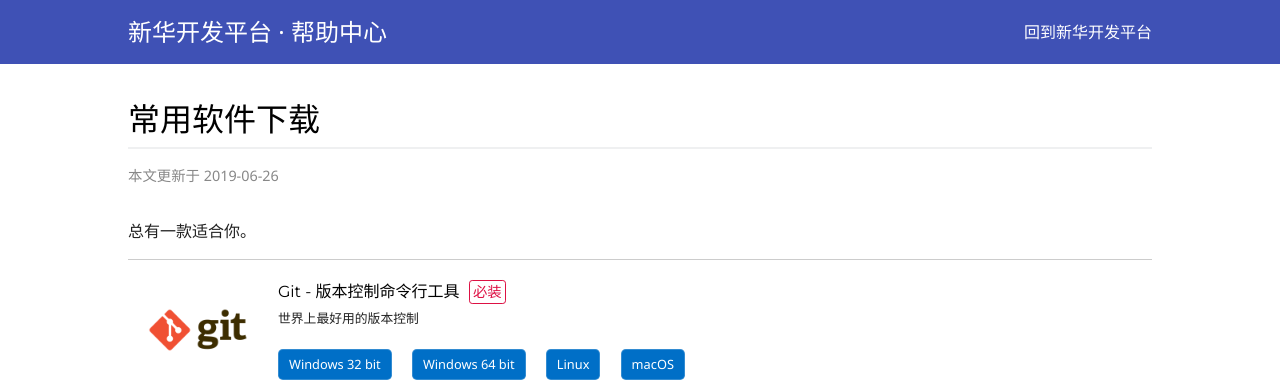
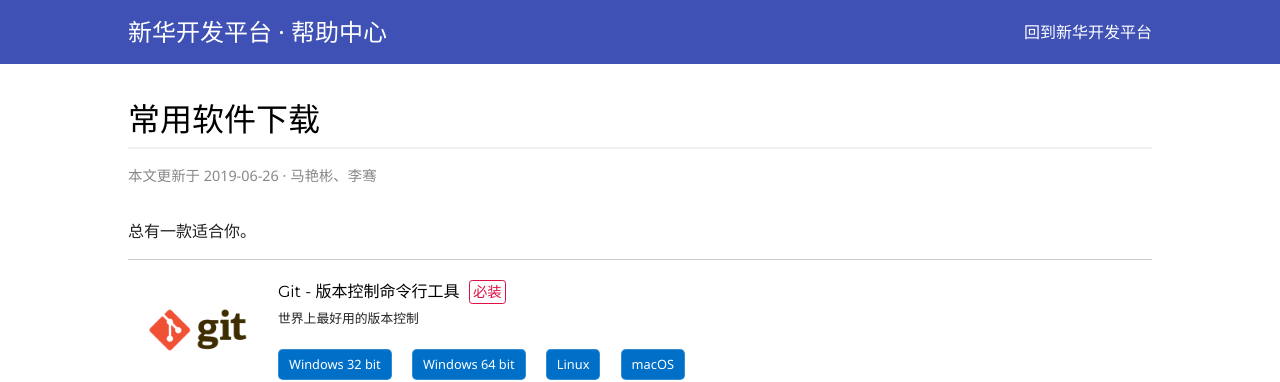
Before and after one commit to myanbin/guides, a Jekyll site: the page built from _posts/2019-06-26-download.md, in a window 1280 px wide. Shown: the top 382 px of the page. Built offline with Jekyll 4.4.1, drawn with Linux system fonts in a browser that asks for light colours.

Commit message:
feat: 文章页增加作者信息

```diff
--- a/_layouts/post.html
+++ b/_layouts/post.html
@@ -7,7 +7,7 @@ layout: default
     <h1>{{ page.title }}</h1>
     <p class="meta">
       <span>本文更新于 {{ page.date | date: "%Y-%m-%d" }}</span>
-      <!-- <span> &middot; {% for author in page.author %}{{ author | split: " " | first }} {% endfor %}</span> -->
+      <span> &middot; {% for author in page.author %}{{ author | split: " " | first }}{% if forloop.last == false %}、{% endif %}{% endfor %}</span>
     </p>
 
     {{ content }}
--- a/_posts/2019-06-26-download.md
+++ b/_posts/2019-06-26-download.md
@@ -3,6 +3,7 @@ layout: post
 title:  常用软件下载
 date:   2019-06-26 10:50:00
 author:
+  - 马艳彬 <mayanbin@xinhua.org>
   - 李骞 <liqian6@xinhua.org>
 ---
 
```
